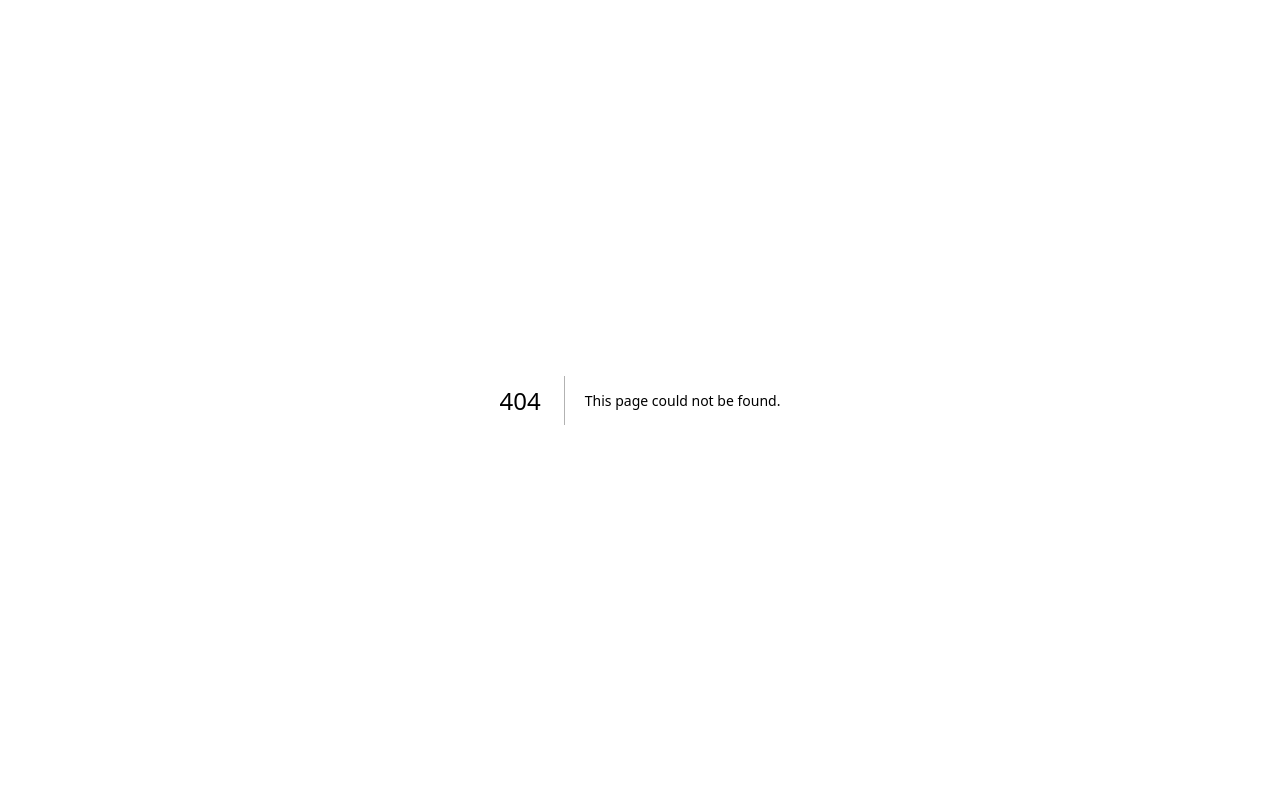
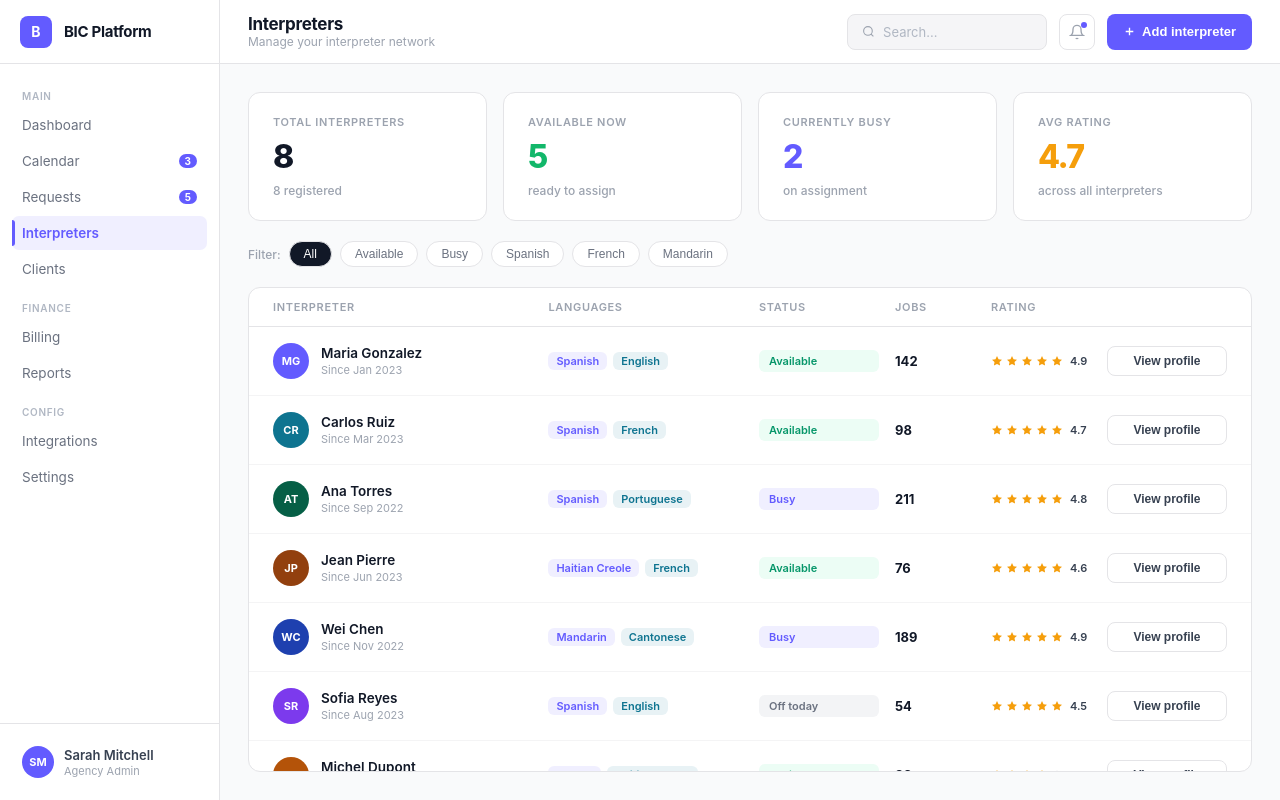
Before and after one commit to GuillermoEstefanPuello/bic-platform-demo, a Next.js app: page /admin/interpreters in a window 1280 px wide. Before the commit this address had no page. Built offline with nearby package versions, Linux system fonts and the light colour scheme.

Commit message:
feat: admin interpreters — full table with ratings, language badges, status filters

```diff
--- /dev/null
+++ b/src/app/(dashboard)/admin/interpreters/page.tsx
@@ -0,0 +1,135 @@
+// BIC Platform – Admin Interpreters
+// StarBound · DEVGEP+ · 2025
+
+'use client'
+
+import { Sidebar } from '@/components/layout/Sidebar'
+import { Topbar } from '@/components/layout/Topbar'
+import { INTERPRETERS } from '@/data/mock'
+
+const EXTENDED = [
+  { id: '1', name: 'Maria Gonzalez',  initials: 'MG', color: '#635bff', languages: ['Spanish', 'English'],           status: 'available', jobs: 142, rating: 4.9, joined: 'Jan 2023' },
+  { id: '2', name: 'Carlos Ruiz',     initials: 'CR', color: '#0e7490', languages: ['Spanish', 'French'],            status: 'available', jobs: 98,  rating: 4.7, joined: 'Mar 2023' },
+  { id: '3', name: 'Ana Torres',      initials: 'AT', color: '#065f46', languages: ['Spanish', 'Portuguese'],        status: 'busy',      jobs: 211, rating: 4.8, joined: 'Sep 2022' },
+  { id: '4', name: 'Jean Pierre',     initials: 'JP', color: '#92400e', languages: ['Haitian Creole', 'French'],     status: 'available', jobs: 76,  rating: 4.6, joined: 'Jun 2023' },
+  { id: '5', name: 'Wei Chen',        initials: 'WC', color: '#1e40af', languages: ['Mandarin', 'Cantonese'],        status: 'busy',      jobs: 189, rating: 4.9, joined: 'Nov 2022' },
+  { id: '6', name: 'Sofia Reyes',     initials: 'SR', color: '#7c3aed', languages: ['Spanish', 'English'],           status: 'off',       jobs: 54,  rating: 4.5, joined: 'Aug 2023' },
+  { id: '7', name: 'Michel Dupont',   initials: 'MD', color: '#b45309', languages: ['French', 'Haitian Creole'],     status: 'available', jobs: 33,  rating: 4.4, joined: 'Oct 2023' },
+  { id: '8', name: 'Yuki Tanaka',     initials: 'YT', color: '#0f766e', languages: ['Japanese', 'English'],          status: 'available', jobs: 67,  rating: 4.8, joined: 'Feb 2023' },
+]
+
+const STATUS_STYLE: Record<string, { bg: string; color: string; label: string }> = {
+  available: { bg: '#ecfdf5', color: '#059669', label: 'Available' },
+  busy:      { bg: '#f0efff', color: '#635bff', label: 'Busy' },
+  off:       { bg: '#f3f4f6', color: '#6b7280', label: 'Off today' },
+}
+
+const LANG_COLORS = ['#635bff', '#0e7490', '#065f46', '#92400e', '#1e40af', '#7c3aed']
+
+const CARD: React.CSSProperties = {
+  background: '#fff', borderRadius: '12px',
+  border: '1.5px solid #e4e4e7', overflow: 'hidden',
+}
+
+function Stars({ rating }: { rating: number }) {
+  return (
+    <div style={{ display: 'flex', alignItems: 'center', gap: '3px' }}>
+      {[1,2,3,4,5].map(i => (
+        <svg key={i} width="12" height="12" viewBox="0 0 24 24" fill={i <= Math.round(rating) ? '#f59e0b' : '#e5e7eb'}>
+          <path d="M12 2l3.09 6.26L22 9.27l-5 4.87 1.18 6.88L12 17.77l-6.18 3.25L7 14.14 2 9.27l6.91-1.01L12 2z"/>
+        </svg>
+      ))}
+      <span style={{ fontSize: '11px', fontWeight: 600, color: '#374151', marginLeft: '4px' }}>{rating}</span>
+    </div>
+  )
+}
+
+export default function AdminInterpreters() {
+  const available = EXTENDED.filter(i => i.status === 'available').length
+  const busy      = EXTENDED.filter(i => i.status === 'busy').length
+  const avgRating = (EXTENDED.reduce((s, i) => s + i.rating, 0) / EXTENDED.length).toFixed(1)
+
+  return (
+    <div style={{ display: 'flex', width: '100%', height: '100vh', overflow: 'hidden' }}>
+      <Sidebar role="admin" />
+      <div style={{ flex: 1, display: 'flex', flexDirection: 'column', overflow: 'hidden', background: '#f9fafb' }}>
+        <Topbar title="Interpreters" subtitle="Manage your interpreter network" action="Add interpreter" />
+
+        <main style={{ flex: 1, overflowY: 'auto', padding: '28px', display: 'flex', flexDirection: 'column', gap: '20px' }}>
+
+          {/* KPIs */}
+          <div style={{ display: 'grid', gridTemplateColumns: 'repeat(4, 1fr)', gap: '16px' }}>
+            {[
+              { label: 'Total interpreters', value: EXTENDED.length, color: '#111827', trend: '8 registered' },
+              { label: 'Available now',      value: available,        color: '#12b76a', trend: 'ready to assign' },
+              { label: 'Currently busy',     value: busy,             color: '#635bff', trend: 'on assignment' },
+              { label: 'Avg rating',         value: avgRating,        color: '#f59e0b', trend: 'across all interpreters' },
+            ].map((k, i) => (
+              <div key={i} style={{ ...CARD, padding: '22px 24px' }}>
+                <div style={{ fontSize: '11px', fontWeight: 600, color: '#9ca3af', marginBottom: '12px', textTransform: 'uppercase', letterSpacing: '0.06em' }}>{k.label}</div>
+                <div style={{ fontSize: '32px', fontWeight: 800, color: k.color, letterSpacing: '-1.5px', lineHeight: 1, marginBottom: '10px' }}>{k.value}</div>
+                <div style={{ fontSize: '12px', color: '#9ca3af', fontWeight: 500 }}>{k.trend}</div>
+              </div>
+            ))}
+          </div>
+
+          {/* Filters */}
+          <div style={{ display: 'flex', alignItems: 'center', gap: '8px' }}>
+            <span style={{ fontSize: '12px', color: '#9ca3af', fontWeight: 500 }}>Filter:</span>
+            {['All', 'Available', 'Busy', 'Spanish', 'French', 'Mandarin'].map((f, i) => (
+              <button key={f} style={{ padding: '5px 14px', borderRadius: '20px', fontSize: '12px', fontWeight: 500, cursor: 'pointer', border: '1.5px solid #e4e4e7', background: i === 0 ? '#111827' : '#fff', color: i === 0 ? '#fff' : '#6b7280' }}>{f}</button>
+            ))}
+          </div>
+
+          {/* Table */}
+          <div style={CARD}>
+            <div style={{ display: 'grid', gridTemplateColumns: '2fr 1.5fr 120px 80px 100px 120px', padding: '12px 24px', borderBottom: '1.5px solid #e4e4e7', gap: '16px' }}>
+              {['Interpreter', 'Languages', 'Status', 'Jobs', 'Rating', ''].map(h => (
+                <div key={h} style={{ fontSize: '11px', fontWeight: 600, color: '#9ca3af', textTransform: 'uppercase', letterSpacing: '0.06em' }}>{h}</div>
+              ))}
+            </div>
+
+            {EXTENDED.map((interp, i) => {
+              const st = STATUS_STYLE[interp.status]
+              return (
+                <div key={interp.id} style={{ display: 'grid', gridTemplateColumns: '2fr 1.5fr 120px 80px 100px 120px', padding: '16px 24px', borderBottom: i < EXTENDED.length - 1 ? '1px solid #f4f4f5' : 'none', alignItems: 'center', gap: '16px' }}>
+
+                  {/* Name */}
+                  <div style={{ display: 'flex', alignItems: 'center', gap: '12px' }}>
+                    <div style={{ width: '36px', height: '36px', borderRadius: '50%', background: interp.color, display: 'flex', alignItems: 'center', justifyContent: 'center', color: '#fff', fontSize: '11px', fontWeight: 700, flexShrink: 0 }}>{interp.initials}</div>
+                    <div>
+                      <div style={{ fontSize: '13.5px', fontWeight: 600, color: '#111827' }}>{interp.name}</div>
+                      <div style={{ fontSize: '11px', color: '#9ca3af', marginTop: '2px' }}>Since {interp.joined}</div>
+                    </div>
+                  </div>
+
+                  {/* Languages */}
+                  <div style={{ display: 'flex', gap: '6px', flexWrap: 'wrap' }}>
+                    {interp.languages.map((lang, li) => (
+                      <span key={lang} style={{ fontSize: '11px', fontWeight: 600, padding: '2px 8px', borderRadius: '6px', background: `${LANG_COLORS[li % LANG_COLORS.length]}18`, color: LANG_COLORS[li % LANG_COLORS.length] }}>{lang}</span>
+                    ))}
+                  </div>
+
+                  {/* Status */}
+                  <span style={{ fontSize: '11px', fontWeight: 600, padding: '4px 10px', borderRadius: '6px', background: st.bg, color: st.color, display: 'inline-block' }}>{st.label}</span>
+
+                  {/* Jobs */}
+                  <span style={{ fontSize: '13px', fontWeight: 700, color: '#111827' }}>{interp.jobs}</span>
+
+                  {/* Rating */}
+                  <Stars rating={interp.rating} />
+
+                  {/* Action */}
+                  <button style={{ padding: '7px 14px', borderRadius: '8px', border: '1.5px solid #e4e4e7', background: '#fff', color: '#374151', fontSize: '12px', fontWeight: 600, cursor: 'pointer', whiteSpace: 'nowrap' }}>
+                    View profile
+                  </button>
+                </div>
+              )
+            })}
+          </div>
+
+        </main>
+      </div>
+    </div>
+  )
+}
```
